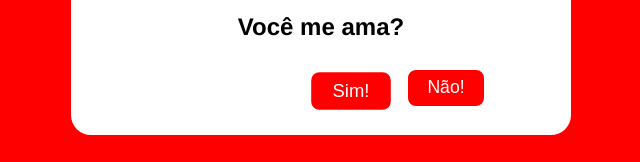
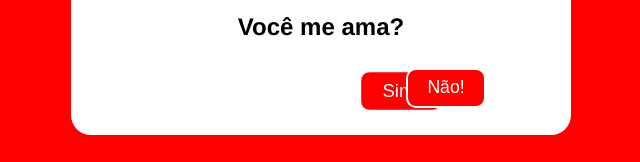
Before and after one commit to DevLucasRocha/Valentine-s-day, a React (Vite) app in the folder valentine-days/: page / in a window 1280 px wide. Shown: the part 473-635 px from the top of the page, without its empty margins (319-959 px from the left). Built offline with nearby package versions, Linux system fonts and the light colour scheme.

Commit message:
Update Panel.css

```diff
--- a/valentine-days/src/components/Panel.css
+++ b/valentine-days/src/components/Panel.css
@@ -72,7 +72,7 @@
 
 .love-button#sim {
     position: relative;
-    left: 30px;
+    left: 80px;
     top: 10px;
     z-index: 1;
     animation: heartbeat 1s infinite;
```
